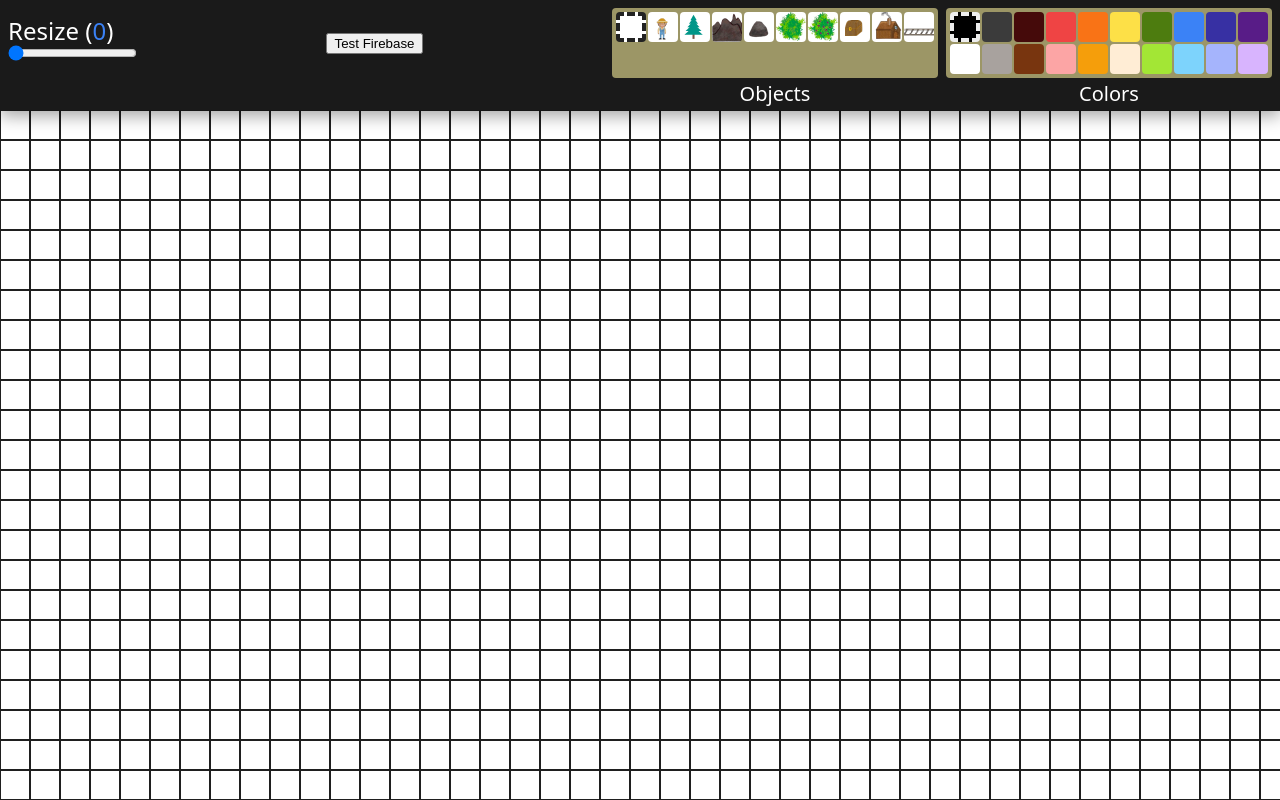
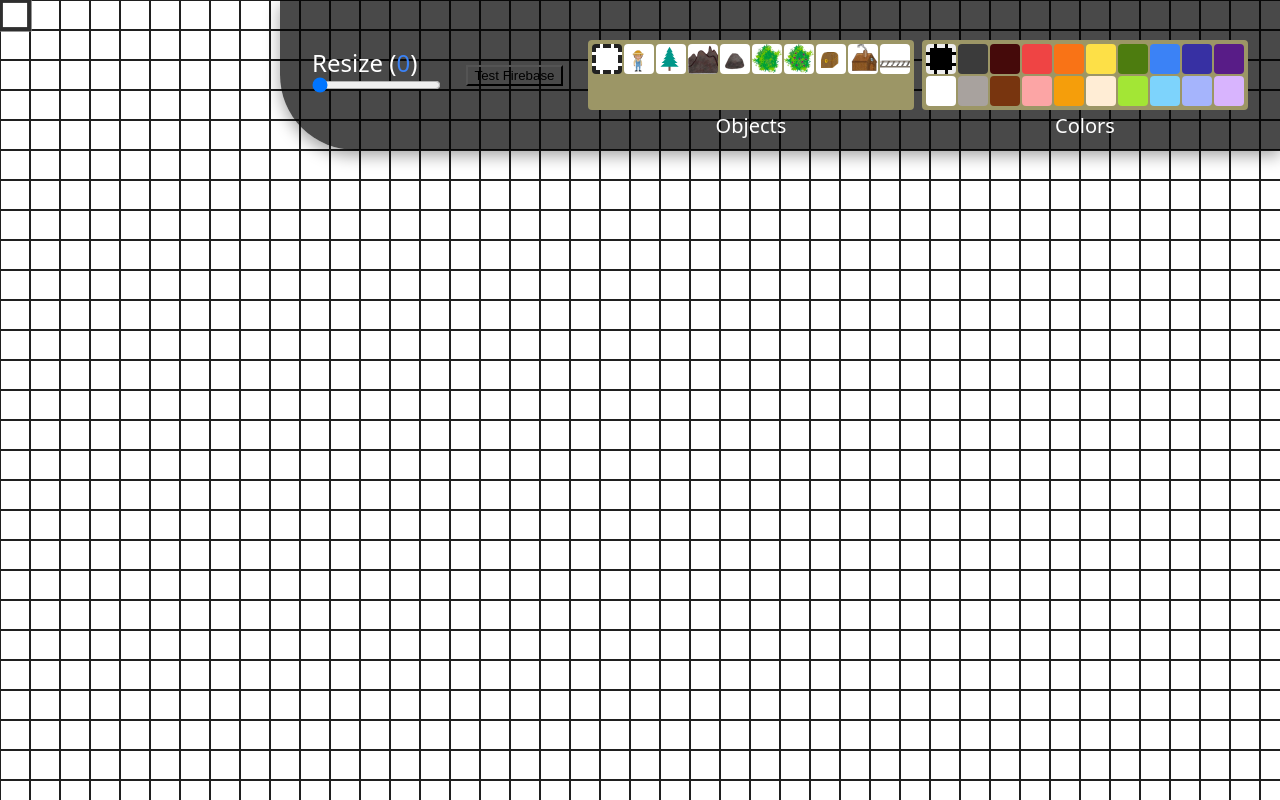
Before and after one commit to DenzelBraithwaite/map-maker, a Svelte app: page / in a window 1280 px wide. Built offline with nearby package versions, Linux system fonts and the light colour scheme; a web font is replaced by a local one.

Commit message:
added map design, made custom scrollbars

```diff
--- a/src/App.svelte
+++ b/src/App.svelte
@@ -1,5 +1,5 @@
 <script lang="ts">
-  import firebase from './firebase.js';
+  import firebase from './lib/firebase.js';
 
   // Components
   import { Button, ColorPalette, ItemPalette, Map } from './lib/index';
@@ -91,7 +91,7 @@
         <input bind:value={resizeValue} on:change={resizeGrid} step="01" min="0" max="9" type="range" />
       </div>
       <!-- <button class="clear-btn">Clear</button> -->
-      <button on:click={testFirebase}>Test Firebase</button>
+      <button style="background: none" on:click={testFirebase}>Test Firebase</button>
 
       <div class="palettes">
         <ItemPalette on:set-item={changeItem}/>
@@ -141,10 +141,15 @@
   .toolbar {
     grid-column: 1 / -1;
     color: var(--white);
-    padding: 0.5rem 0.5rem 2rem;
-    background-color: #1a1a1a;
+    padding: 2.5rem 2rem;
+    background-color: #000000b6;
     box-shadow: var(--box-shadow-heavy);
     z-index: 1;
+    border-radius: 0 0 0 75px;
+
+    position: absolute;
+    right: 0;
+    width: 1000px;
 
     display: flex;
     justify-content: space-between;
--- a/src/app.scss
+++ b/src/app.scss
@@ -97,6 +97,21 @@ input[type="checkbox"] {
 ::-moz-selection {
   background-color: #fff;
   color: #000;
+}
+
+/* When content overflows, scrollbar visible */
+.map::-webkit-scrollbar {
+  width: 12px;
+  height: 12px;
+}
+
+.map::-webkit-scrollbar-track {
+  background: var(--beige);
+}
+
+.map::-webkit-scrollbar-thumb {
+  background: var(--dark-grey);
+  border-radius: 8px;
 }
 
 html, body, #app {
--- a/src/lib/ItemPalette.svelte
+++ b/src/lib/ItemPalette.svelte
@@ -32,7 +32,7 @@
   <div on:click={() => setItem('berry-bush')} class="square item-bg berry-bush-bg" class:active={item === 'berry-bush'}></div>
   <div on:click={() => setItem('chest')} class="square item-bg chest-bg" class:active={item === 'chest'}></div>
   <div on:click={() => setItem('house')} class="square item-bg house-bg" class:active={item === 'house'}></div>
-  <div on:click={() => setItem('track')} class="square item-bg track-bg" class:active={item === 'house'}></div>
+  <div on:click={() => setItem('track')} class="square item-bg track-bg" class:active={item === 'track'}></div>
   <h2 class="toolbar-title">Objects</h2>
 </div>
 
```
Also changed, not shown: map_01.png (added), src/lib/firebase.js (renamed from src/firebase.js).
